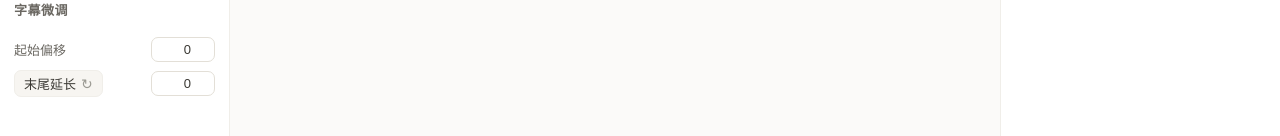
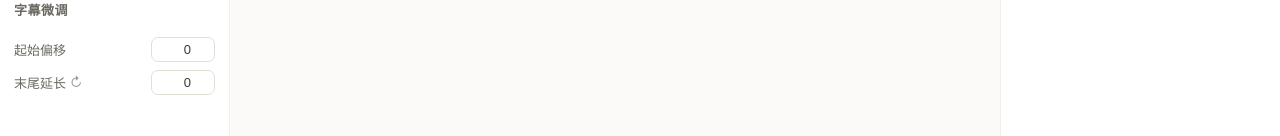
Before and after one commit to HaujetZhao/SubTap, a Vue app: page / in a window 1280 px wide. Shown: the part 558-694 px from the top of the page. Built offline with nearby package versions, Linux system fonts and the light colour scheme.

Commit message:
style(ui): 末尾模式改纯文字+循环符号(与起始偏移同款)

```diff
--- a/src/components/SettingsPanel.vue
+++ b/src/components/SettingsPanel.vue
@@ -77,12 +77,8 @@ function cycleEndMode() {
       </label>
       <!-- 末尾处理:点击文字/箭头在「末尾延长 ↔ 句末衔接」间切换,共用一个偏移输入 -->
       <div class="tweak-row">
-        <button type="button" class="mode-btn" :class="{ link: endMode === 'linkNext' }"
-                @click="cycleEndMode"
-                :title="endMode === 'linkNext' ? '当前:句末衔接(点击切换为末尾延长)' : '当前:末尾延长(点击切换为句末衔接)'">
-          <span class="mode-label">{{ endMode === 'linkNext' ? '句末衔接' : '末尾延长' }}</span>
-          <span class="cycle-icon" aria-hidden="true">↻</span>
-        </button>
+        <span class="mode-toggle" @click="cycleEndMode"
+              :title="endMode === 'linkNext' ? '当前:句末衔接(点击切换为末尾延长)' : '当前:末尾延长(点击切换为句末衔接)'">{{ endMode === 'linkNext' ? '句末衔接' : '末尾延长' }}<span class="cycle-icon" aria-hidden="true">↻</span></span>
         <input type="number" min="-5" max="5" step="0.1" :value="endOffset"
                @change="onTweak('endOffset', parseFloat($event.target.value) || 0)" />
       </div>
--- a/src/styles.css
+++ b/src/styles.css
@@ -145,18 +145,16 @@ body {
 }
 .option-row .label-text { flex: 1; }
 
-/* 末尾模式切换按钮 */
-.mode-btn {
-  display: inline-flex; align-items: center; gap: 5px;
-  background: #f7f5f1; border: 1px solid var(--border);
-  border-radius: 7px; padding: 3px 9px;
-  font-size: 13px; color: var(--ink); cursor: pointer;
-  transition: background .15s, border-color .15s;
+/* 末尾模式切换:纯文字 + 循环符号(与「起始偏移」同款,仅多一个可点击提示) */
+.mode-toggle {
+  display: inline-flex; align-items: center; gap: 4px;
+  cursor: pointer;
 }
-.mode-btn:hover { background: #f1ede6; border-color: var(--border-strong); }
-.mode-btn .cycle-icon { color: var(--ink-3); font-size: 14px; line-height: 1; }
-.mode-btn.link { color: var(--accent-2); border-color: #cfe0ec; background: #eef4f8; }
-.mode-btn.link .cycle-icon { color: var(--accent-2); }
+.mode-toggle .cycle-icon {
+  color: var(--ink-3); font-size: 13px; line-height: 1;
+  transition: color .15s;
+}
+.mode-toggle:hover .cycle-icon { color: var(--accent-2); }
 
 /* 文件按钮(主色实心) */
 .files { display: flex; flex-direction: column; gap: 7px; }
```
